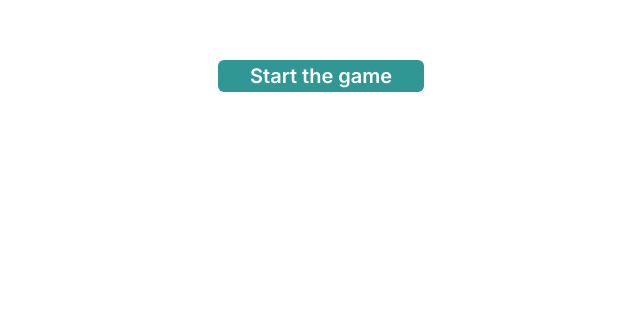
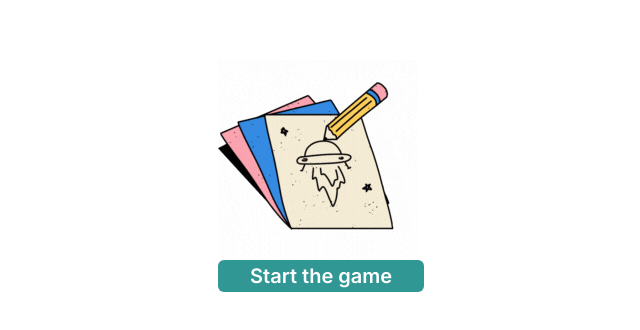
Before and after one commit to priyankark/pictioner, a Next.js app: page / in a window 1280 px wide. Shown: the part 536-866 px from the top of the page, without its empty margins (172-812 px from the left). Before the commit the page ends 800 px from the top, so only its background shows below. Built offline with nearby package versions, Linux system fonts and the light colour scheme.

Commit message:
Game animation added

```diff
--- a/components/Data.tsx
+++ b/components/Data.tsx
@@ -1,6 +1,7 @@
 "use client";
 import { useEffect, useRef, useState, Suspense } from 'react'
 import { Box, Button, Input, chakra } from '@chakra-ui/react';
+import { GameStart } from './GameStart';
 
 const AssistantMessage = chakra(Box, {
   baseStyle: {
@@ -138,9 +139,12 @@ export default function Home() {
         <canvas id="canvas" width="500" height="500" ref={canvasRef}></canvas>
         <Box key={currentTurn}>
           {chatHistory.current.length === 0 && currentRoundNumber === 1 && (
-            <StartButton onClick={() => setCurrentTurn('assistant')} size="sm">
-              Start the game
-            </StartButton>
+            <>
+              <GameStart />
+              <StartButton onClick={() => setCurrentTurn('assistant')} size="sm">
+                Start the game
+              </StartButton>
+            </>
           )}
           {chatHistory.current.map((ele, idx) => {
             if (ele.role === 'assistant') {
--- /dev/null
+++ b/components/GameStart.tsx
@@ -0,0 +1,11 @@
+import React from 'react';
+import Image from 'next/image';
+import Animation from '../public/AnimationFrontPage.gif';
+
+export const GameStart = () => {
+    return (
+        <div>
+            <Image src={Animation} alt="Animation" />
+        </div>
+    )
+}
```
Also changed, not shown: public/AnimationFrontPage.gif (added).
